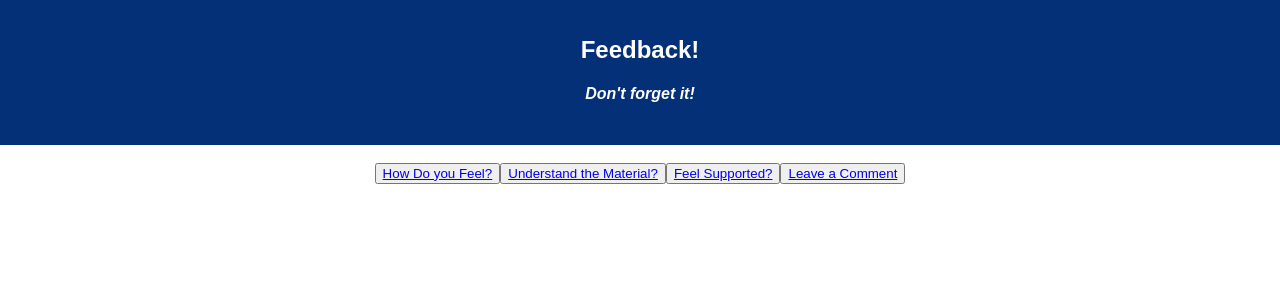
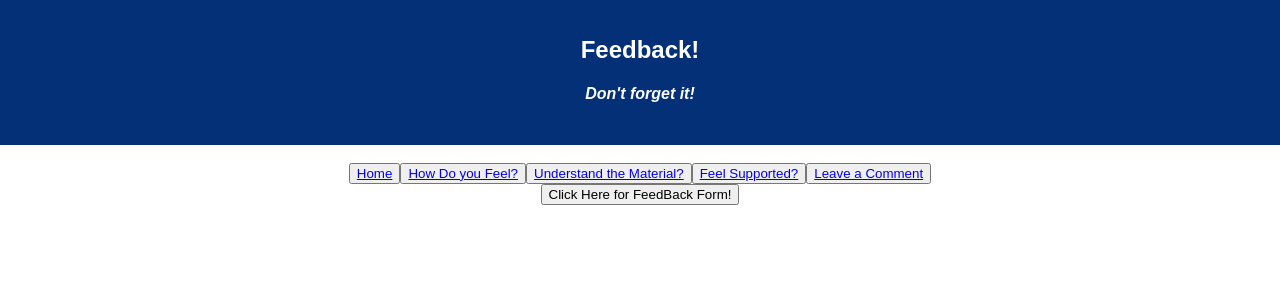
Before and after one commit to ChrisJo93/castor-feedback-loop, a React (Create React App) app: page / in a window 1280 px wide. Shown: the top 300 px of the page. Built offline with nearby package versions, Linux system fonts and the light colour scheme.

Commit message:
home page created. leads into feedback form starting at feelings

```diff
--- /dev/null
+++ b/src/Pages/Feeling/FeelingPage.js
@@ -0,0 +1,16 @@
+import React, { Component } from 'react';
+import { connect } from 'react-redux';
+
+class Feeling extends Component {
+  render() {
+    return (
+      <div>
+        <p>HI I'M IN MY FEELINGS</p>
+      </div>
+    );
+  }
+}
+
+const mapStoreToProps = (store) => ({ store });
+
+export default connect(mapStoreToProps)(Feeling);
--- /dev/null
+++ b/src/Pages/Home/HomePage.js
@@ -0,0 +1,18 @@
+import React, { Component } from 'react';
+import { Link, withRouter } from 'react-router-dom';
+
+class HomePage extends Component {
+  toFeeling = (event) => {
+    this.props.history.push('/feeling');
+  };
+
+  render() {
+    return (
+      <div>
+        <button onClick={this.toFeeling}>Click Here for FeedBack Form!</button>
+      </div>
+    );
+  }
+}
+
+export default withRouter(HomePage);
--- a/src/components/App/App.js
+++ b/src/components/App/App.js
@@ -4,7 +4,9 @@ import './App.css';
 import { HashRouter as Router, Route, Link } from 'react-router-dom';
 
 // CUSTOM COMPONENTS
-import Header from '../header/header';
+import Header from '../Header/header';
+import FeelingPage from '../../Pages/Feeling/FeelingPage';
+import HomePage from '../../Pages/Home/HomePage';
 
 class App extends Component {
   render() {
@@ -14,6 +16,9 @@ class App extends Component {
           {/* Cleaning up app by making header a component */}
           <Header />
           <nav>
+            <button>
+              <Link to="/">Home</Link>
+            </button>
             <button>
               <Link to="/feeling">How Do you Feel?</Link>
             </button>
@@ -27,8 +32,8 @@ class App extends Component {
               <Link to="/comments">Leave a Comment</Link>
             </button>
           </nav>
-
-          {/* <Router exact path="/feeling" component={Feeling} /> */}
+          <Route exact path="/" component={HomePage} />
+          <Route exact path="/feeling" component={FeelingPage} />
           <br />
         </div>
       </Router>
--- a/src/pages/feeling/feeling.js
+++ /dev/null
@@ -1 +0,0 @@
-console.log('in my feels');
```
Also changed, not shown: src/Pages/Comments/CommentPage.js (renamed from src/pages/comments/comments.js), src/Pages/Support/SupportPage.js (renamed from src/pages/support/support.js), src/Pages/Understanding/UnderstandingPage.js (renamed from src/pages/understanding/understanding.js).
